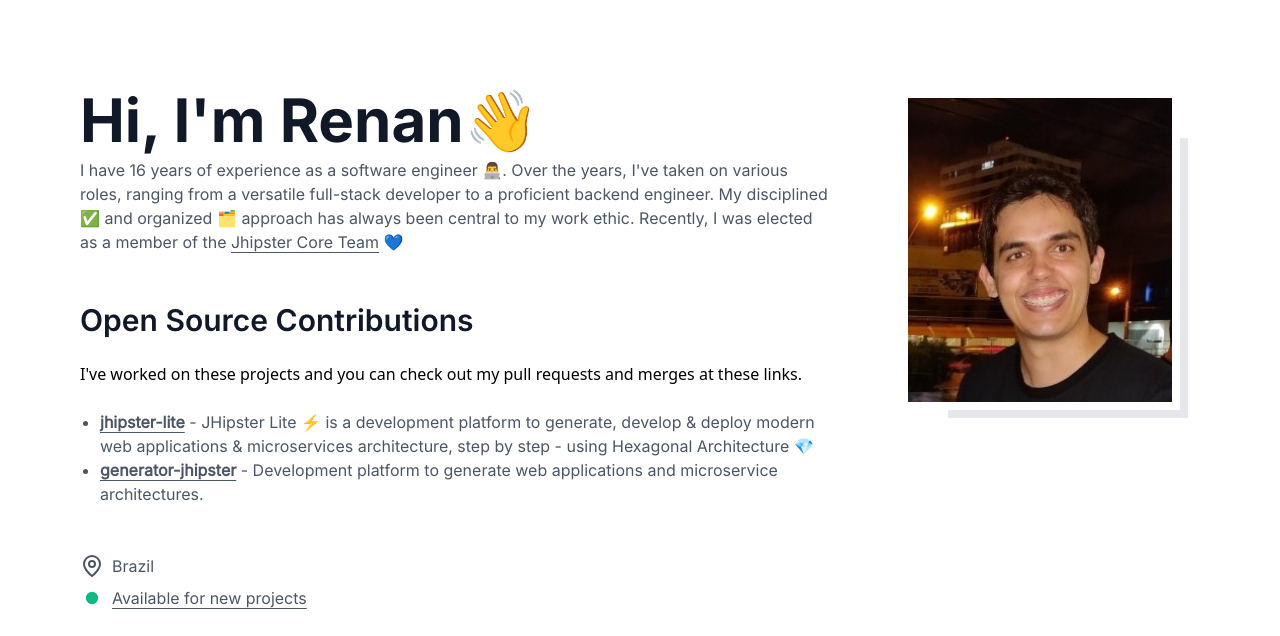
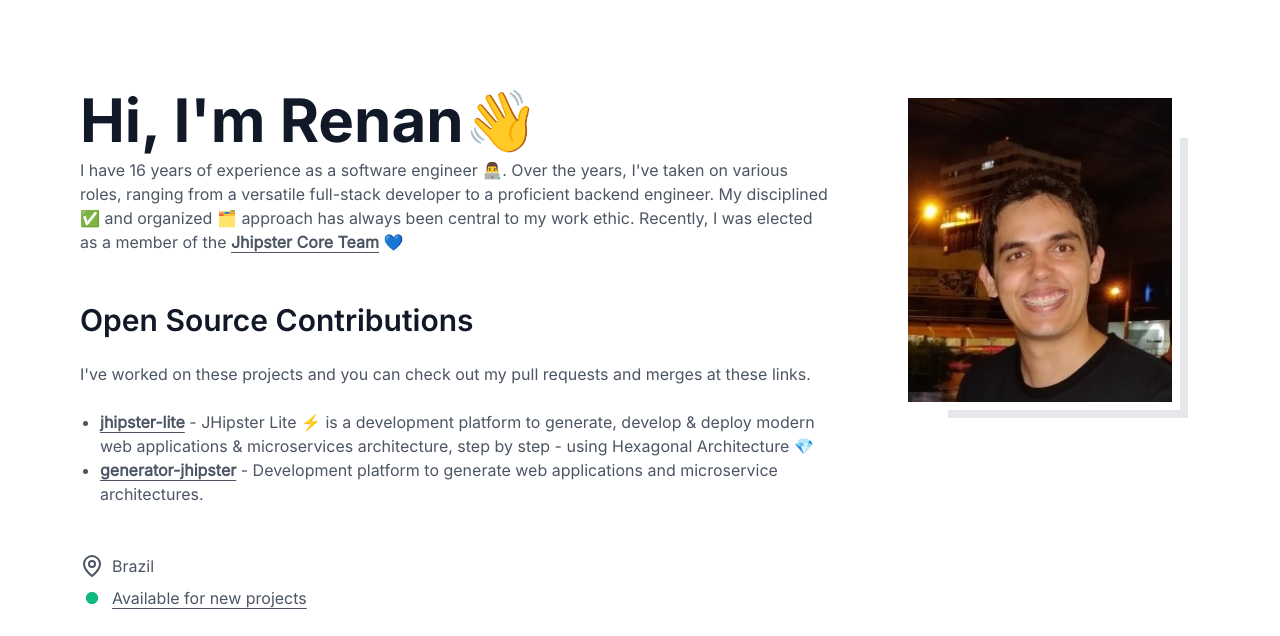
Before and after one commit to renanfranca/personal-portfolio-html-css, a website: page src/landing-page.html in a window 1280 px wide. Shown: the part 86-722 px from the top of the page. Drawn offline with Linux system fonts and the light colour scheme.

Commit message:
update about

```diff
--- a/src/landing-page.html
+++ b/src/landing-page.html
@@ -243,7 +243,7 @@
                   href="https://www.jhipster.tech/team/"
                   target="_blank"
                   rel="noopener noreferrer"
-                  >Jhipster Core Team</a
+                  ><strong>Jhipster Core Team</strong></a
                 >
                 💙
               </p>
@@ -252,7 +252,9 @@
               <h3 class="font-semibold text-2xl lg:text-3xl text-left text-lightgray-900 dark:text-darkgray-900">
                 Open Source Contributions
               </h3>
-              <p>I've worked on these projects and you can check out my pull requests and merges at these links.</p>
+              <p class="font-normal text-base text-lightgray-600 dark:text-darkgray-600">
+                I've worked on these projects and you can check out my pull requests and merges at these links.
+              </p>
               <ul class="flex flex-col list-disc font-normal text-base text-lightgray-600 dark:text-darkgray-600 pl-5">
                 <li>
                   <a
```
